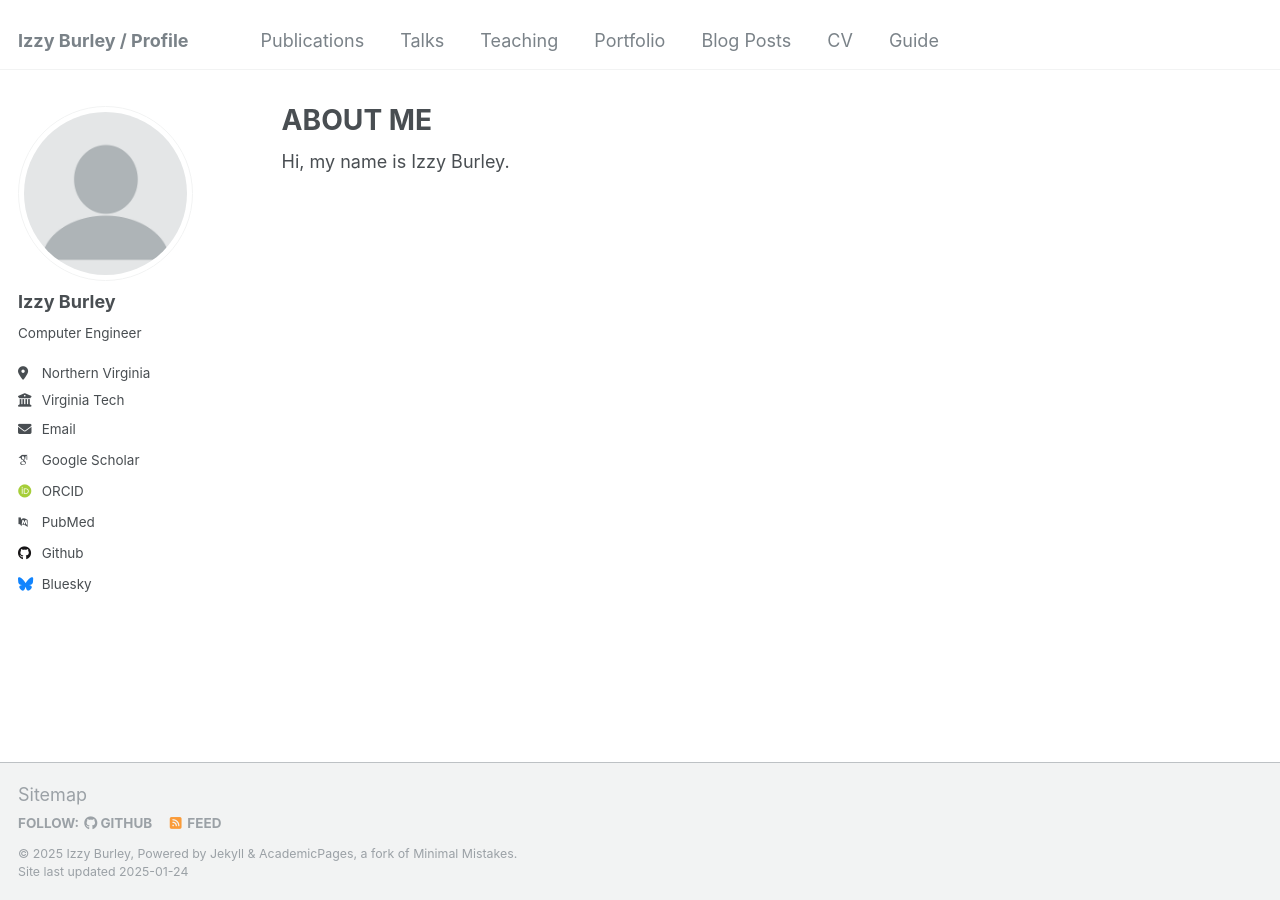
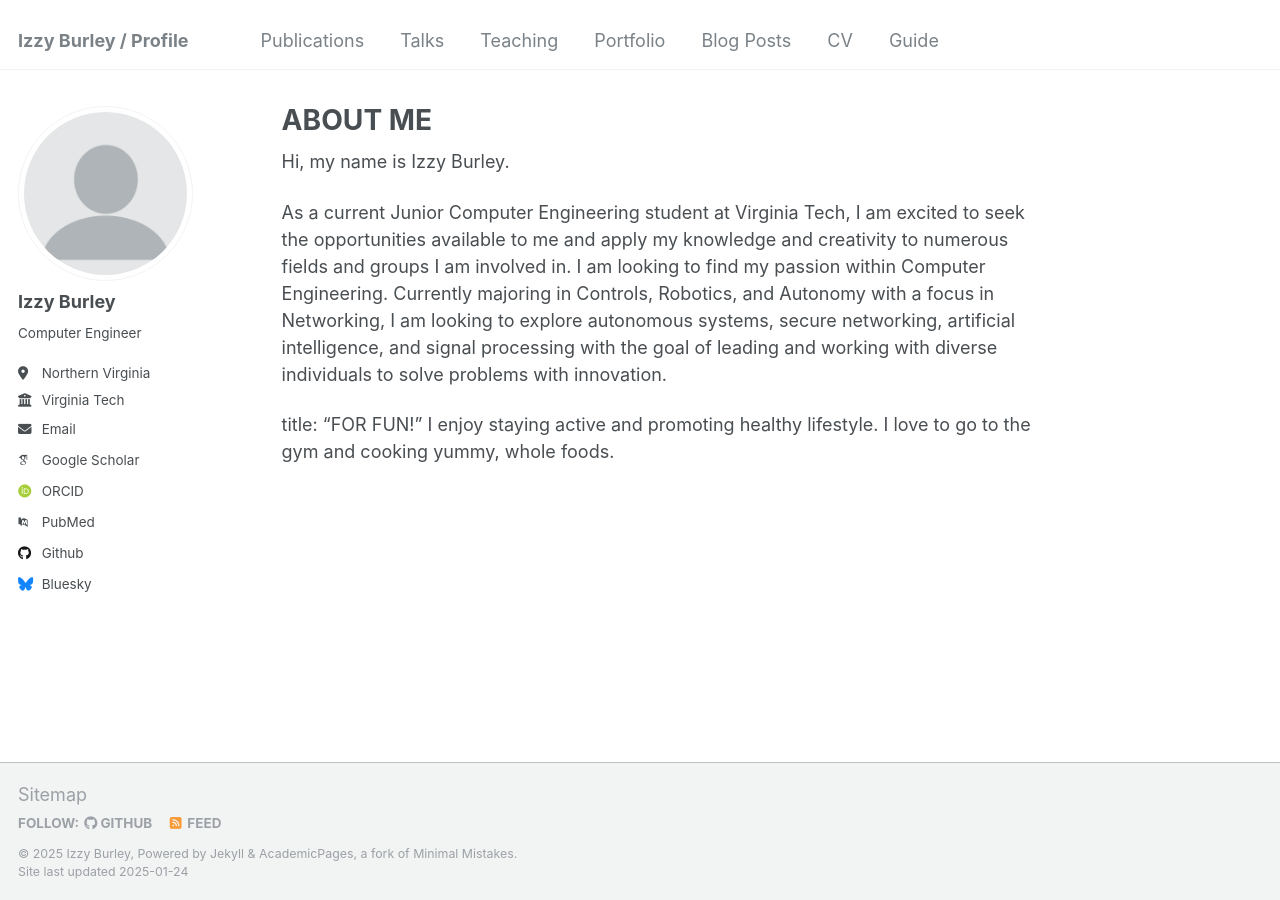
Before and after one commit to izzyburley/izzyburley.github.io, a Jekyll site: the page built from _pages/about.md, in a window 1280 px wide. Built offline with Jekyll 4.4.1, drawn with Linux system fonts in a browser that asks for light colours; some web fonts are replaced.

Commit message:
Update about.md

```diff
--- a/_pages/about.md
+++ b/_pages/about.md
@@ -8,3 +8,10 @@ redirect_from:
 ---
 
 Hi, my name is Izzy Burley.
+
+As a current Junior Computer Engineering student at Virginia Tech, I am excited to seek the opportunities available to me and apply my knowledge and creativity to numerous fields and groups I am involved in.
+I am looking to find my passion within Computer Engineering.
+Currently majoring in Controls, Robotics, and Autonomy with a focus in Networking, I am looking to explore autonomous systems, secure networking, artificial intelligence, and signal processing with the goal of leading and working with diverse individuals to solve problems with innovation.
+
+title: "FOR FUN!"
+I enjoy staying active and promoting healthy lifestyle. I love to go to the gym and cooking yummy, whole foods.
```
